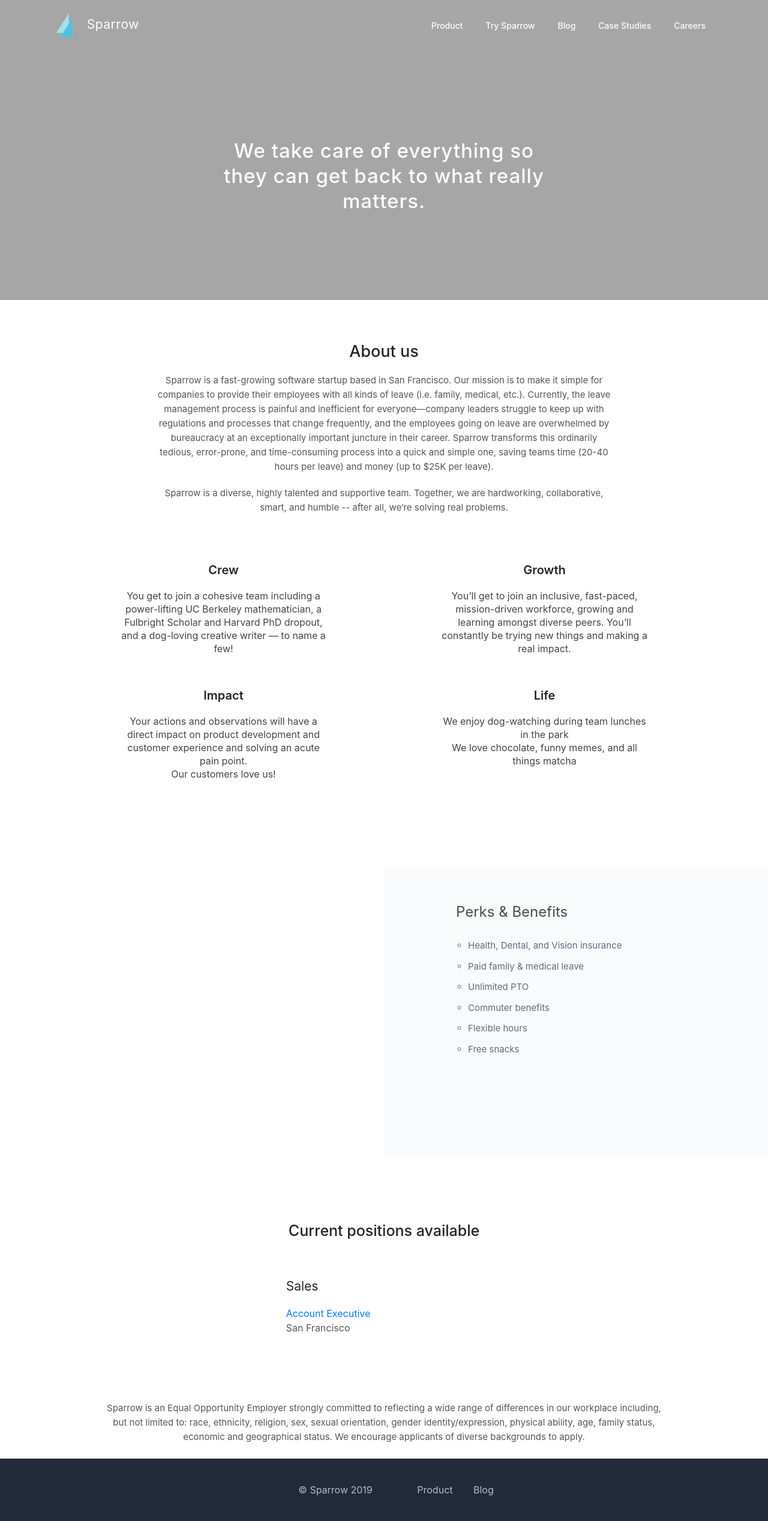
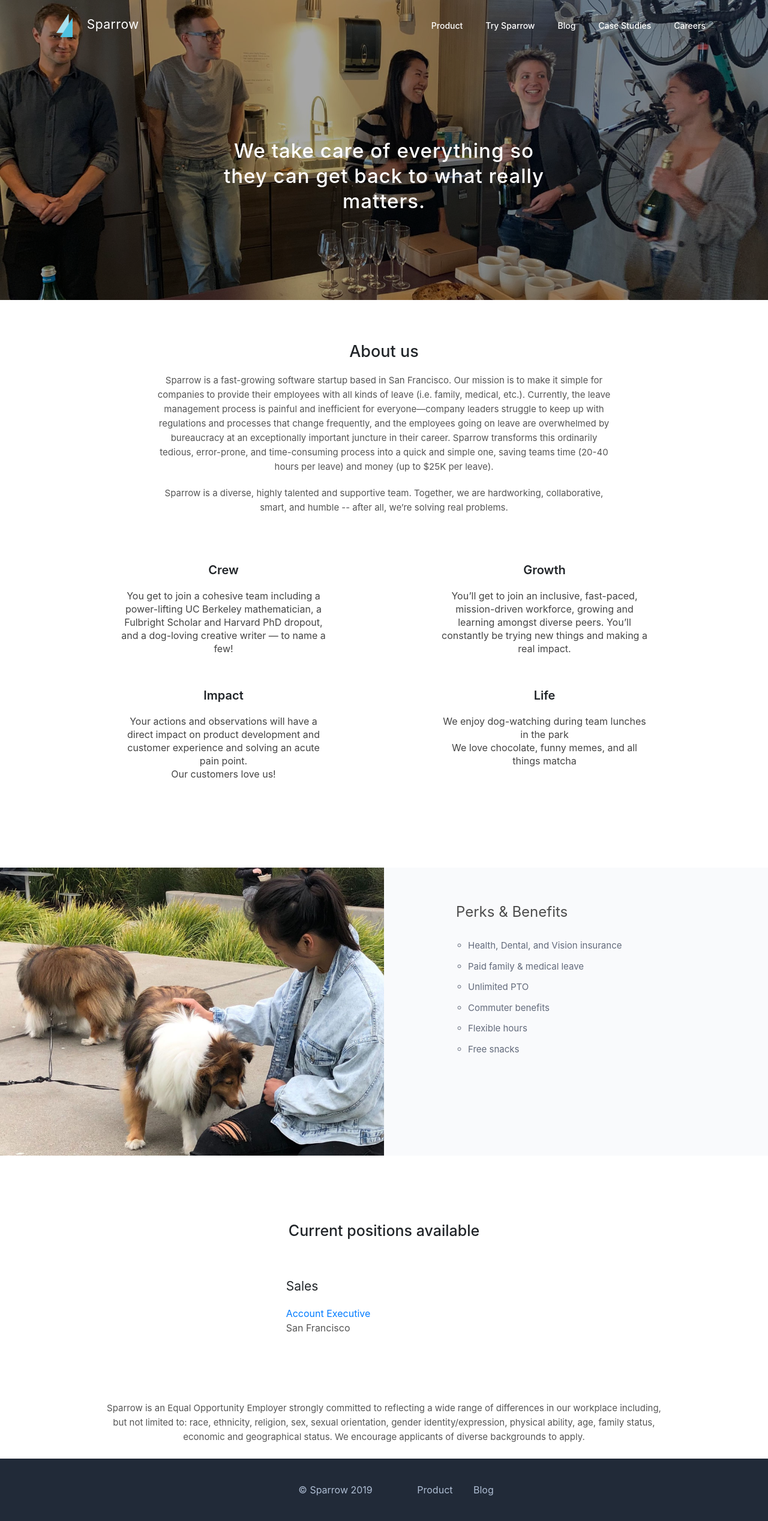
Before and after one commit to trysparrow/sparrow-landing, a Jekyll site: the page built from careers.html, in a window 1280 px wide. Shown: the whole page at 60% size. Built offline with Jekyll 4.4.1, drawn with Linux system fonts in a browser that asks for light colours; nearby versions of some CDN libraries.

Commit message:
Add photos to careers page

```diff
--- a/careers.html
+++ b/careers.html
@@ -4,7 +4,7 @@
 description: "We take care of everything so they can get back to what really matters."
 ---
 
-<div class="careers-header" style="background-image:url("/assets/images/world/spc_party.jpeg");">
+<div class="careers-header" style="background-image:url(/assets/images/world/spc_party.jpeg);">
     <section class="container">
       <div class="row">
         <div class="col-12">
@@ -83,7 +83,7 @@
   </div>
 
   <div class="careers-benefits">
-	  <div class="pic d-none d-lg-block" style="background-image:url("/assets/images/world/twin_doge.jpg");">
+    <div class="pic d-none d-lg-block" style="background-image:url(/assets/images/world/twin_doge.jpg);">
     </div>
     <div class="list">
       <h3>
```
Also changed, not shown: assets/images/world/spc_party.jpeg (added), assets/images/world/twin_doge.jpg (added), 1 other file.
